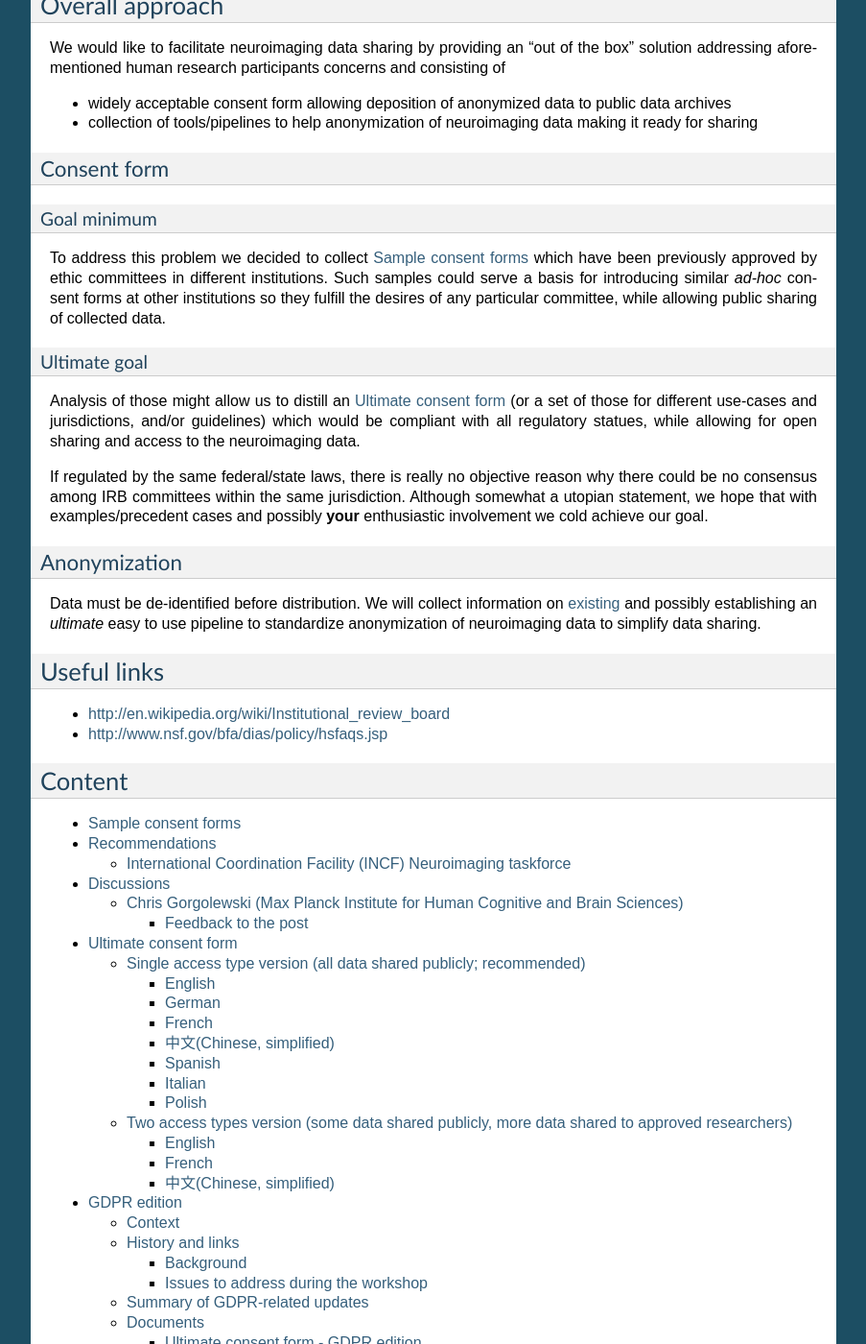
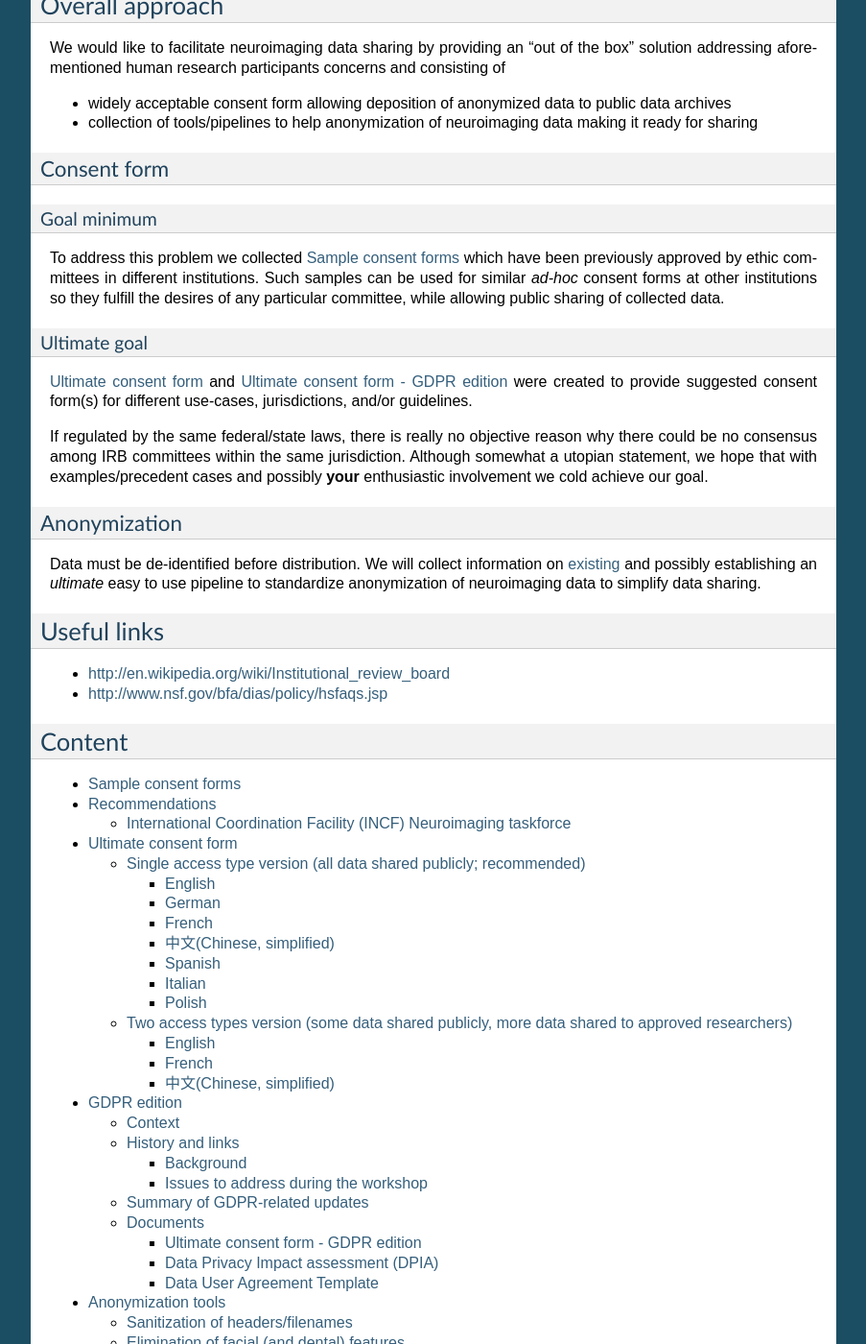
Before and after one commit to con/open-brain-consent, a Sphinx documentation site: the page built from docs/source/index.rst, in a window 1280 px wide and 1400 px high, scrolled down 570 px. Shown: the whole window at 96% size, without its empty margins (198-1101 px from the left). Built offline with Sphinx 7.4.7, drawn with Linux system fonts in a browser that asks for light colours; some of the changed text lies outside the part shown.

Commit message:
ENH: reference GDPR consent form from README.md

```diff
--- a/README.rst
+++ b/README.rst
@@ -52,9 +52,9 @@ Consent form
 Goal minimum
 ~~~~~~~~~~~~
 
-To address this problem we decided to collect :ref:`chap_consent_samples` which have
+To address this problem we collected :ref:`chap_consent_samples` which have
 been previously approved by ethic committees in different
-institutions.  Such samples could serve a basis for introducing
+institutions.  Such samples can be used for
 similar *ad-hoc* consent forms at other institutions so they fulfill
 the desires of any particular committee, while allowing public sharing
 of collected data.
@@ -62,11 +62,9 @@ of collected data.
 Ultimate goal
 ~~~~~~~~~~~~~
 
-Analysis of those might allow us to distill an
-:ref:`chap_consent_ultimate` (or a set of those for different
-use-cases and jurisdictions, and/or guidelines) which would be
-compliant with all regulatory statues, while allowing for open sharing
-and access to the neuroimaging data.
+:ref:`chap_consent_ultimate` and :ref:`chap_consent_ultimate_gdpr`
+were created to provide suggested consent form(s) for different
+use-cases, jurisdictions, and/or guidelines.
 
 If regulated by the same federal/state laws, there is really no
 objective reason why there could be no consensus among IRB committees
--- a/docs/source/index.rst
+++ b/docs/source/index.rst
@@ -15,12 +15,11 @@ Content
 
    samples.rst
    recommendations.rst
-   discussions.rst
    ultimate.rst
    gdpr/index.rst
    anon_tools.rst
    contribute.rst
-
+   discussions.rst
 
 
 .. include:: ../../README.rst
```
